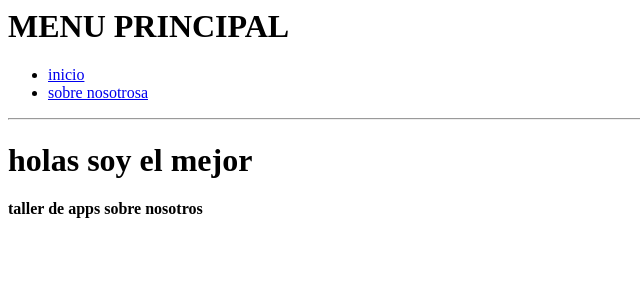
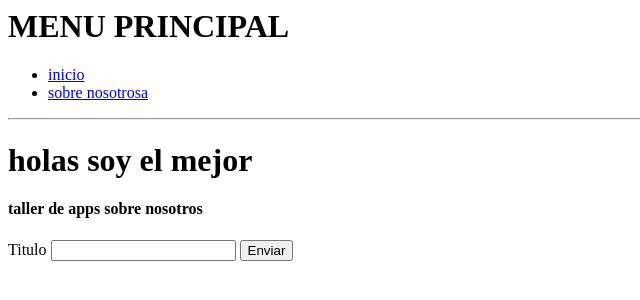
Before and after one commit to N3xum/tallerappsflask, a Flask app: page /sobrenosotros in a window 1280 px wide. Shown: the top 300 px of the page, without its empty margins (0-640 px from the left). Run offline with Flask 3, Linux system fonts and the light colour scheme.

Commit message:
completando todo el codigo

```diff
--- a/app.py
+++ b/app.py
@@ -1,7 +1,15 @@
 from flask import Flask
+from extension import db
 #crear instancia
 app = Flask(__name__)
+app.config['SECRET_KEY'] = 'scret1234'
+app.config["SQLALCHEMY_DATABASE_URI"] = "mysql+pymysql://root:@localhost:3306/db_tareas"
 
+# initialize the app with the extension
+db.init_app(app)
+from models import Tareas
+with app.app_context():
+    db.create_all()
 from routes import *
 
 if __name__ == '__main__':
--- /dev/null
+++ b/extension.py
@@ -0,0 +1,3 @@
+from flask_sqlalchemy import SQLAlchemy
+
+db = SQLAlchemy()
--- /dev/null
+++ b/formularios.py
@@ -0,0 +1,7 @@
+from flask_wtf import FlaskForm
+from wtforms import StringField, SubmitField
+from wtforms.validators import DataRequired
+
+class FormAgregarTareas (FlaskForm):
+    titulo = StringField("Titulo", validators=[DataRequired()])
+    enviar = SubmitField("Enviar")
--- a/routes.py
+++ b/routes.py
@@ -1,13 +1,25 @@
-from app import app
+from app import app, db
 from flask import render_template
+import formularios
+from models import Tareas
 @app.route('/')
 @app.route('/index')
 def index():
     return render_template('index.html', subtitulo = "actividad del grupo de apps")
 
-@app.route('/sobrenosotros')
+@app.route('/sobrenosotros', methods=['GET', 'POST'])
 def sobrenosotros():
-    return render_template('sobrenosotros.html')
+    formulario = formularios.FormAgregarTareas()
+    if formulario.validate_on_submit():
+        nueva_tarea = Tareas(titulo = formulario.titulo.data)
+        db.session.add(nueva_tarea)
+        db.session.commit()
+
+        print(' envio correctamente', formulario.titulo.data)
+        return render_template('sobrenosotros.html',
+                                form = formulario,
+                                titulo = formulario.titulo.data)
+    return render_template('sobrenosotros.html', form = formulario)
 @app.route('/saludo')
 def saludo():
     return 'bienvenidos a taller de apss'
--- a/templates/sobrenosotros.html
+++ b/templates/sobrenosotros.html
@@ -20,5 +20,14 @@
     <h4>taller de apps sobre nosotros</h4>
 </body>
 </html>
+ <form action="/sobrenosotros" method="post">
+   {{ form.csrf_token() }}
+   {{ form.titulo.label }}
+   {{ form.titulo }}
+   {{ form.enviar }}
+</form>
+{%if titulo %}
+    <h2>{{titulo}}</h2>
+{%endif%}
 
 {% endblock %}
```
Also changed, not shown: models.py (added, +12 -0 lines), 1 other file.
